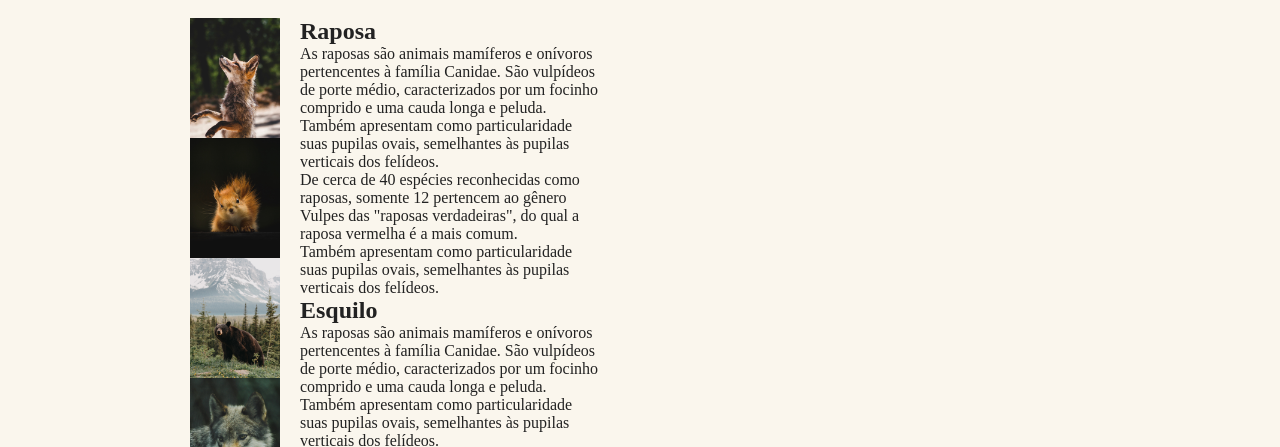
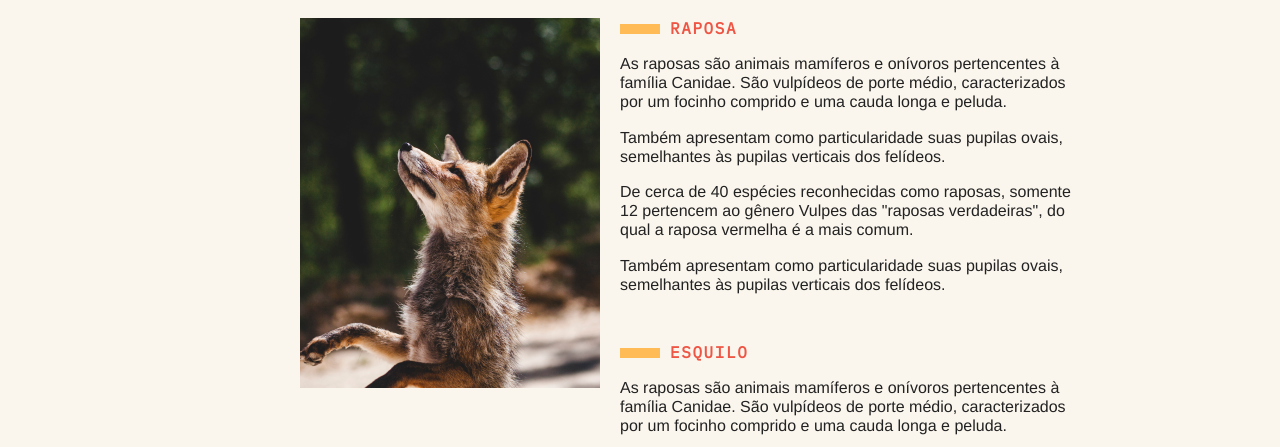
Before and after one commit to andersonwea/animais-fantasticos, a plain HTML site: page index.html in a window 1280 px wide. Shown: the part 342-789 px from the top of the page. Drawn offline with Linux system fonts and the light colour scheme.

Commit message:
estilizado a descrição e imagens dos animais

```diff
--- a/css/style.css
+++ b/css/style.css
@@ -50,3 +50,55 @@ body {
   margin-bottom: 1rem;
   grid-column: 1 / 4;
 }
+
+.animais h2 {
+  font-family: "IBM Plex Mono", monospace;
+  font-size: 1rem;
+  text-transform: uppercase;
+  letter-spacing: 0.1rem;
+  margin-bottom: 1rem;
+  color: #e54;
+}
+
+.animais h2::before {
+  content: "";
+  display: inline-block;
+  width: 40px;
+  height: 10px;
+  margin-right: 10px;
+  background: #fb5;
+}
+
+.animais p {
+  font-family: Helvetica, Arial;
+  line-height: 1.2;
+  margin-bottom: 1rem;
+}
+
+.animais-lista {
+  height: 370px;
+  overflow-y: scroll;
+  grid-column: 2;
+}
+
+.animais-lista::-webkit-scrollbar {
+  width: 18px;
+}
+
+.animais-lista::-webkit-scrollbar-thumb {
+  background: #fb5;
+  border-left: 4px solid #faf6ed;
+  border-right: 4px solid #faf6ed;
+}
+
+.animais-lista::-webkit-scrollbar-track {
+  background: #faf6ed;
+}
+
+.animais-descricao {
+  grid-column: 3;
+}
+
+.animais-descricao section {
+  margin-bottom: 3rem;
+}
--- a/index.html
+++ b/index.html
@@ -29,7 +29,7 @@
 
   <section class="grid-section animais" id="animais">
     <h1 class="titulo">Animais Fantásticos</h1>
-    <ul>
+    <ul class="animais-lista">
       <li><img src="./img/imagem1.jpg" alt="imagem de uma raposa"></li>
       <li><img src="./img/imagem2.jpg" alt="imagem de uma esquilo"></li>
       <li><img src="./img/imagem3.jpg" alt="imagem de uma urso"></li>
```
